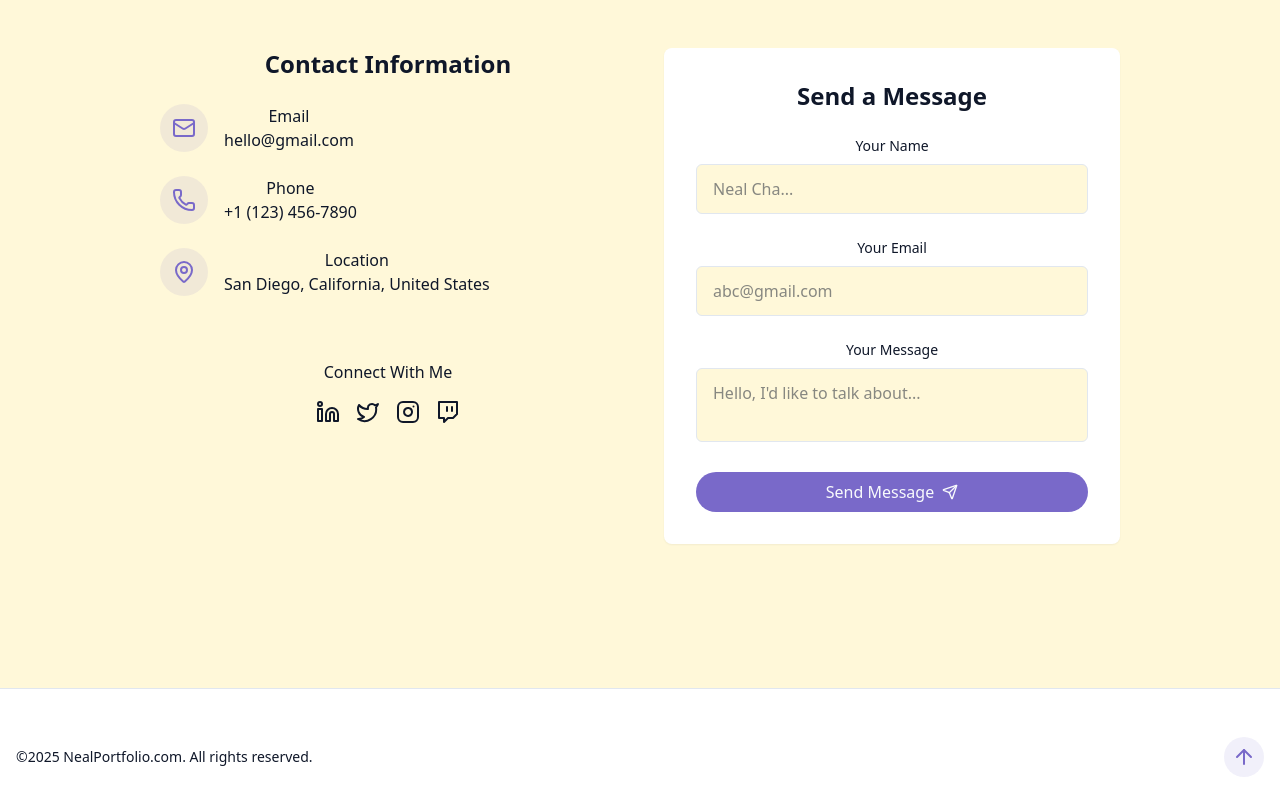
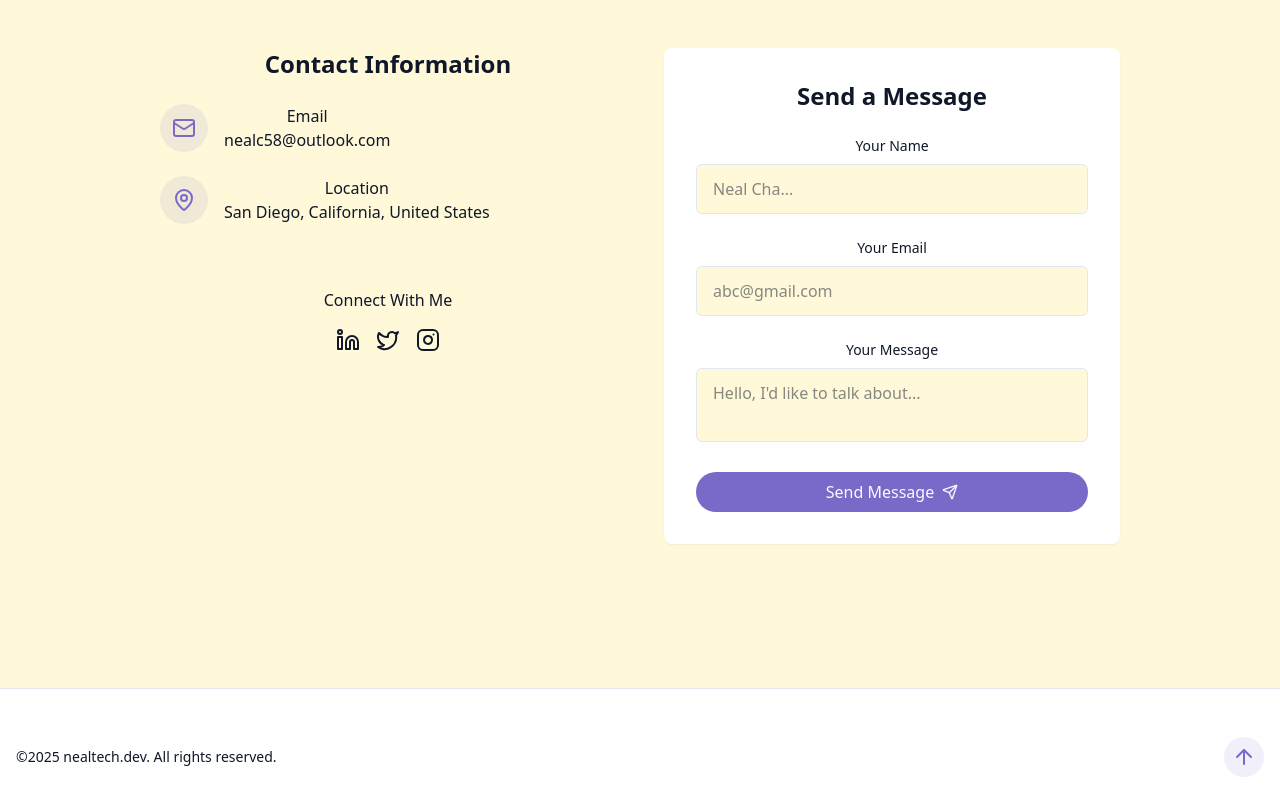
Before and after one commit to 2339140098NC/neal_portfolio, a React (Vite) app: page / in a window 1280 px wide. Shown: the part 3708-4501 px from the top of the page. Built offline with nearby package versions, Linux system fonts and the light colour scheme.

Commit message:
updated projectsSection

```diff
--- a/src/components/ContactSection.jsx
+++ b/src/components/ContactSection.jsx
@@ -59,24 +59,11 @@ export const ContactSection = () => {
                     href="mailto:hello@gmail.com"
                     className="text-muted-foreground hover:text-primary transition-colors"
                   >
-                    hello@gmail.com
+                    nealc58@outlook.com
                   </a>
                 </div>
               </div>
-              <div className="flex items-start space-x-4">
-                <div className="p-3 rounded-full bg-primary/10">
-                  <Phone className="h-6 w-6 text-primary" />{" "}
-                </div>
-                <div>
-                  <h4 className="font-medium"> Phone</h4>
-                  <a
-                    href="tel:+11234567890"
-                    className="text-muted-foreground hover:text-primary transition-colors"
-                  >
-                    +1 (123) 456-7890
-                  </a>
-                </div>
-              </div>
+
               <div className="flex items-start space-x-4">
                 <div className="p-3 rounded-full bg-primary/10">
                   <MapPin className="h-6 w-6 text-primary" />{" "}
@@ -93,7 +80,7 @@ export const ContactSection = () => {
             <div className="pt-8">
               <h4 className="font-medium mb-4"> Connect With Me</h4>
               <div className="flex space-x-4 justify-center">
-                <a href="#" target="_blank">
+                <a href="https://www.linkedin.com/in/n-c-0311158n" target="_blank">
                   <Linkedin />
                 </a>
                 <a href="#" target="_blank">
@@ -101,9 +88,6 @@ export const ContactSection = () => {
                 </a>
                 <a href="#" target="_blank">
                   <Instagram />
-                </a>
-                <a href="#" target="_blank">
-                  <Twitch />
                 </a>
               </div>
             </div>
--- a/src/components/Footer.jsx
+++ b/src/components/Footer.jsx
@@ -4,7 +4,7 @@ export const Footer =()=>{
     return (
         <footer className="py-4 px-4 bg-card relative border-t border-border mt-12 pt-12 pt-8 flex flex-wrap justify-between items-center">
             {" "}
-            <p className="text-sm text-muted-foreground">&copy;{new Date().getFullYear()} NealPortfolio.com. All rights reserved.</p>
+            <p className="text-sm text-muted-foreground">&copy;{new Date().getFullYear()} nealtech.dev. All rights reserved.</p>
             <a href="#hero" className="p-2 rounded-full bg-primary/10 hover:pg-primary/20 text-primary transition-colors">
                 <ArrowUp />
             </a>
--- a/src/components/ProjectSection.jsx
+++ b/src/components/ProjectSection.jsx
@@ -7,8 +7,8 @@ const projects = [
         description: "This project uses OpenCV to detect faces in a video file and display the results in real time.",
         image: "/projects/project1.png",
         tags: ["Python", "OpenCV"],
-        link: "https://github.com/2339140098NC/Facial-detection.git",
-        demoUrl:"#",
+        link: "#",
+        //demoUrl:"https://github.com/2339140098NC/Facial-detection",
         githubUrl:"https://github.com/2339140098NC/Facial-detection.git",
     },
 
```
